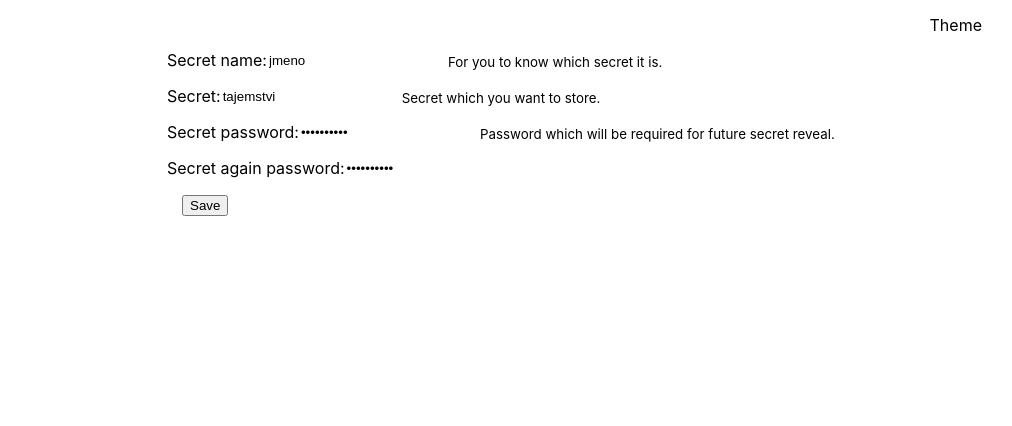
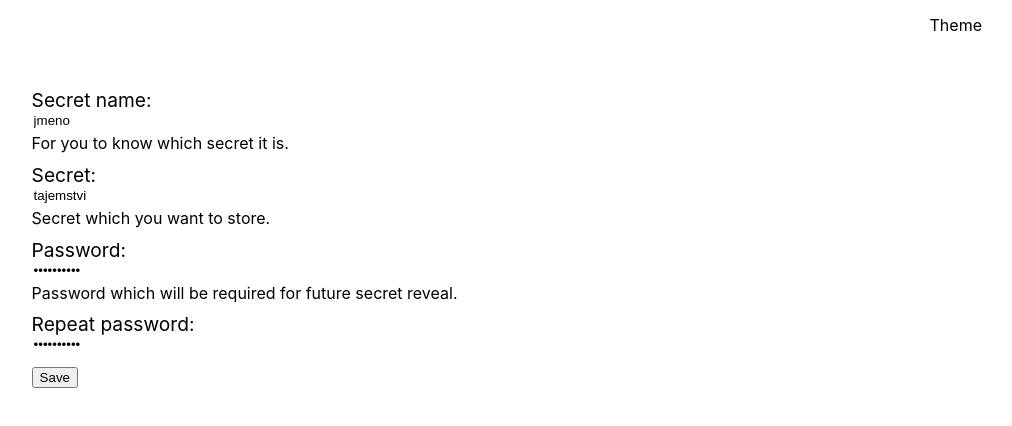
Before and after one commit to roflox/kaj-semestralka, an Electron app: page src/index.html in a window 1280 px wide. Shown: the whole page, without its empty margins (138-1150 px from the left). Drawn offline with Linux system fonts and the light colour scheme; no server answers.

Commit message:
css rework

```diff
--- a/package.json
+++ b/package.json
@@ -35,9 +35,7 @@
     "typescript": "latest"
   },
   "dependencies": {
-    "bootstrap": "^4.4.1",
     "crypto-js": "4.0.0",
-    "jquery": "^3.5.0",
     "popper.js": "^1.16.1"
   }
 }
--- a/src/index.css
+++ b/src/index.css
@@ -2,6 +2,18 @@ svg {
   width: 100%;
   height: 100%;
   color: var(--text);
+}
+
+
+/*#secrets {*/
+/*  display: flex;*/
+/*  !*justify-content: space-evenly;*!*/
+/*}*/
+
+#secrets .row {
+  display: flex;
+  justify-content: space-between;
+  /*align-content: flex-start;*/
 }
 
 body {
@@ -150,11 +162,13 @@ label {
   border-radius: 0.25rem;
 }
 
+form .row {
+  flex-direction: column;
+}
+
 .row {
   display: flex;
   flex-wrap: wrap;
-  margin-right: -15px;
-  margin-left: -15px;
 }
 
 .form-text {
@@ -182,12 +196,21 @@ label {
   border-radius: 0.25rem;
 }
 
+form {
+  border: 1px solid var(--border-color) ;
+  border-radius: .5em;
+}
+
 .form-group {
-  margin-bottom: 1rem;
+  /*margin-bottom: 1rem;*/
+  font-size: 1.2em;
+  margin: 1%;
+  /*border-radius: 5rem;*/
 }
 
 .container {
-  width: 50%;
+  margin-top: 3%;
+  width: 75%;
   margin-right: auto;
   margin-left: auto;
 }
@@ -209,9 +232,9 @@ li .row:first-child span {
   border-radius: 6px;
 
   position: absolute;
-  z-index: 1;
-  bottom: -25%;
-  left: -200%;
+  z-index: -1;
+  bottom: -10%;
+  left: -450%;
   margin-left: -60px;
 
   opacity: 0;
--- a/src/index.html
+++ b/src/index.html
@@ -67,7 +67,7 @@
         </div>
         <div class="form-group row">
             <label for="secret-password" class="col-sm-2 col-form-label"
-            >Secret password:</label
+            >Password:</label
             >
             <input
                     class="form-control form-control-sm"
@@ -81,7 +81,7 @@
         </div>
         <div class="form-group row">
             <label for="secret-password-ag" class="col-sm-2 col-form-label"
-            >Secret again password:</label
+            >Repeat password:</label
             >
             <input
                     class="form-control form-control-sm"
```
Also changed, not shown: src/renderer.ts (+8 -2 lines).
